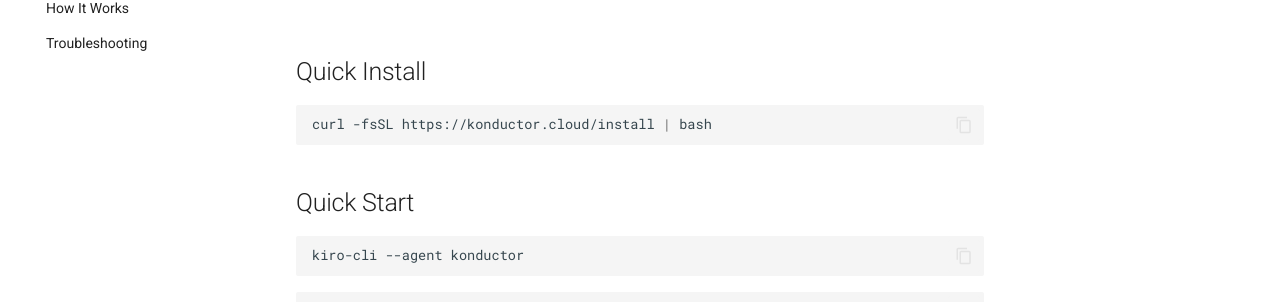
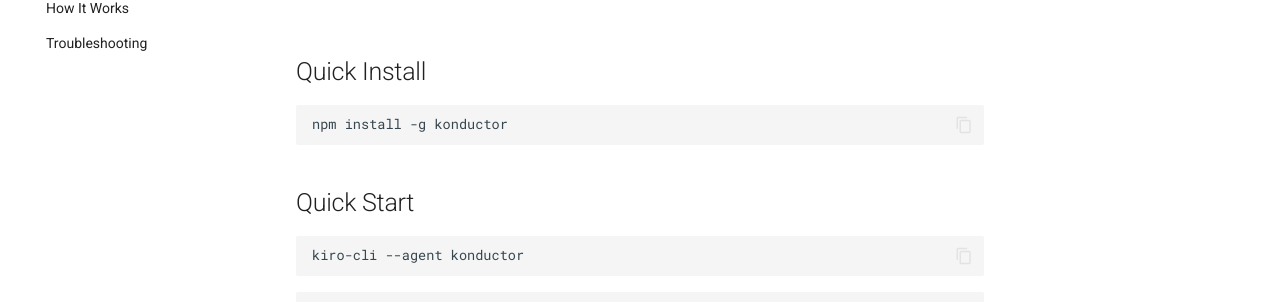
Before and after one commit to bnusunny/konductor, an MkDocs documentation site: the page built from docs-site/index.md, in a window 1280 px wide and 1163 px high. Shown: the part 659-961 px from the top of the window. Built offline with MkDocs 1.6.1 and Material for MkDocs 9.7.7, drawn with Linux system fonts in a browser that asks for light colours; comment, search, counter and statistics services are not loaded.

Commit message:
docs: replace curl installer with npm in docs-site index (#70)

````diff
--- a/docs-site/index.md
+++ b/docs-site/index.md
@@ -16,7 +16,7 @@
 ## Quick Install
 
 ```bash
-curl -fsSL https://konductor.cloud/install | bash
+npm install -g konductor
 ```
 
 ## Quick Start
````
